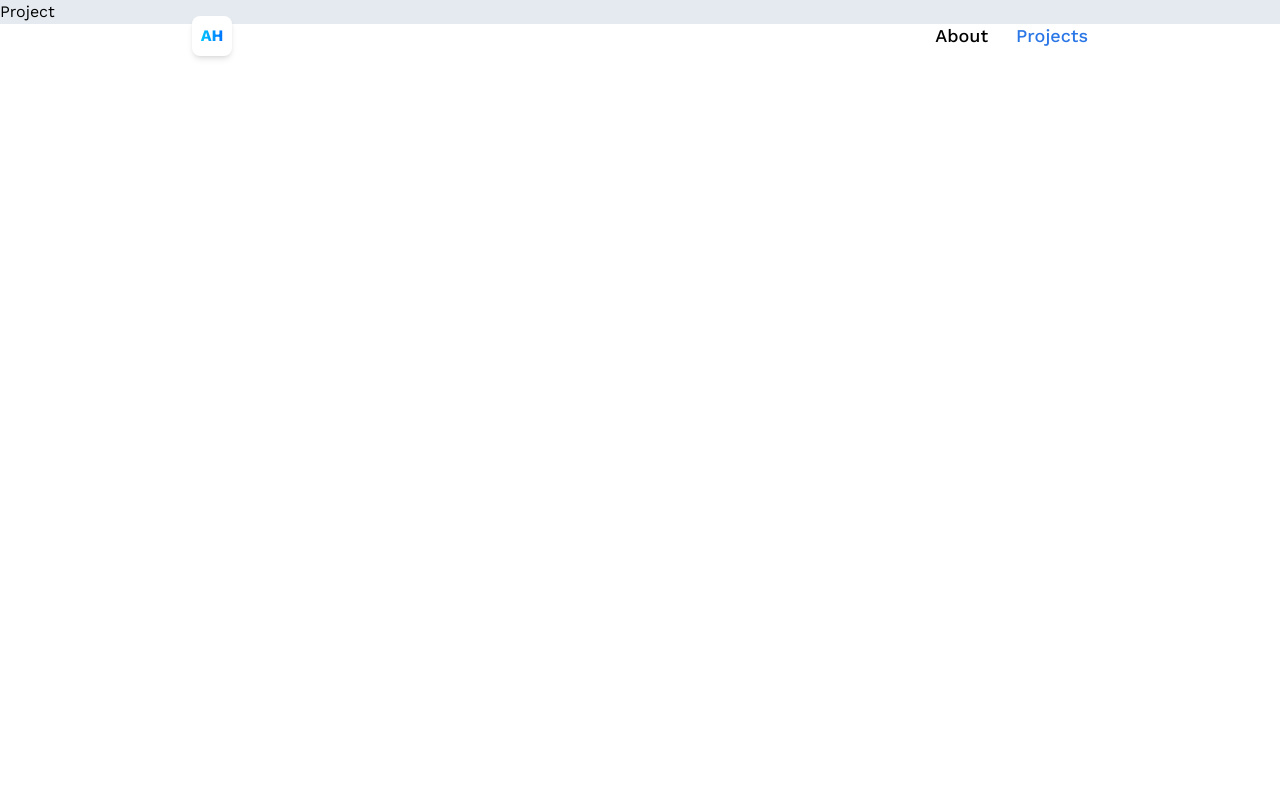
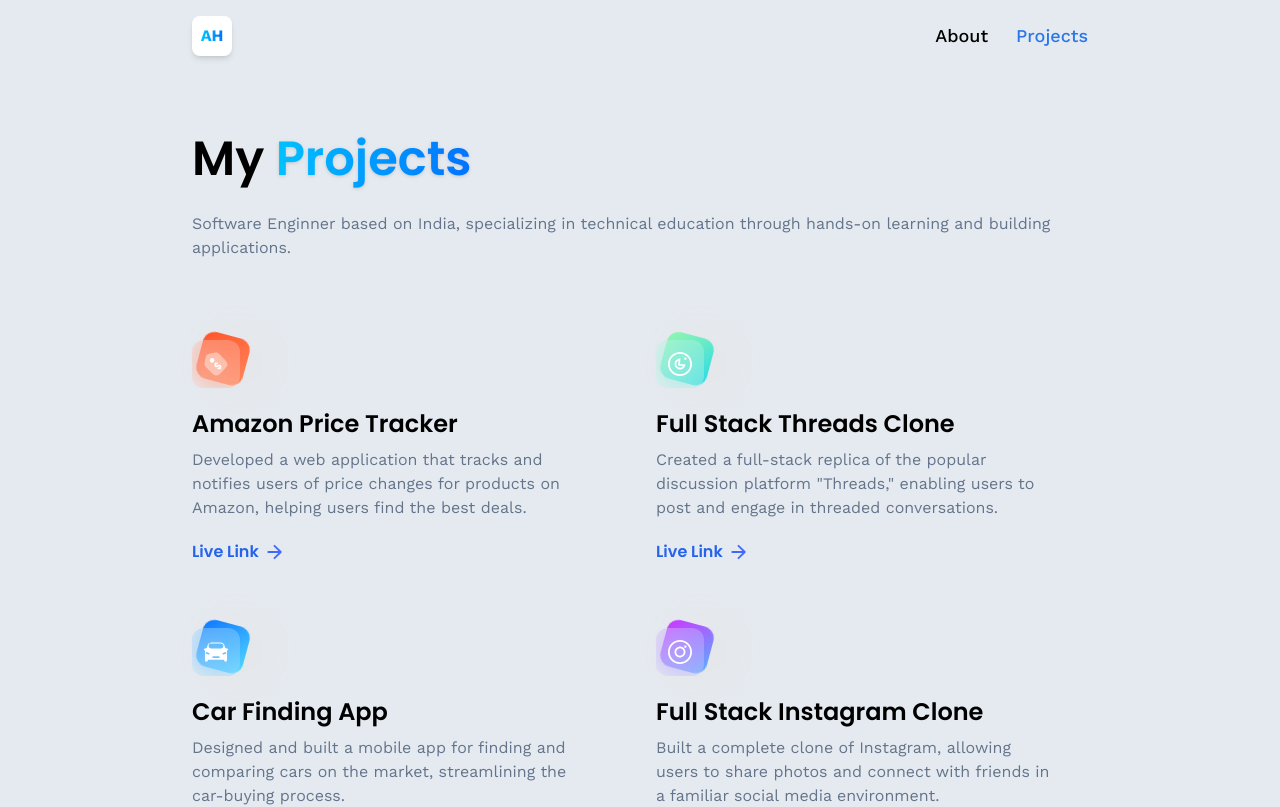
Before and after one commit to monika-shaw/3D_Portfolio, a React (Vite) app: page /projects in a window 1280 px wide. Shown: the top 807 px of the page. Built offline with nearby package versions, Linux system fonts and the light colour scheme.

Commit message:
Description : completed the project section. Developer : Monika.

```diff
--- a/src/App.jsx
+++ b/src/App.jsx
@@ -4,7 +4,7 @@
 
 const App = () => {
   return (
-    <main className=" bg-slate-300/50">
+    <main className=" bg-slate-300/50 h-full">
       <Router>
         <Navbar />
         <Routes>
--- a/src/pages/Contact.jsx
+++ b/src/pages/Contact.jsx
@@ -58,7 +58,7 @@
     }
 
     return (
-        <section className="relative flex lg:flex-row flex-col max-container">
+        <section className="relative flex lg:flex-row flex-col max-container h-[100vh]">
             {alert.show && <Alert {...alert} />}
             <div className="flex-1 min-w-[50%] flex flex-col">
                 <h1 className="head-text">Get in Touch</h1>
--- a/src/pages/Project.jsx
+++ b/src/pages/Project.jsx
@@ -1,8 +1,65 @@
+import { Link } from "react-router-dom"
+import { projects } from "../constants"
+import { arrow } from "../assets/icons"
+import CTA from "../components/CTA"
 
 const Project = () => {
-  return (
-    <div>Project</div>
-  )
+    return (
+        <section className="max-container">
+            <h1 className="head-text">My
+                <span className="blue-gradient_text font-semibold drop-shadow"> Projects</span>
+            </h1>
+            <div className="mt-5 flex flex-col gap-3 text-slate-500">
+                <p className="">Software Enginner based on India, specializing in technical
+                    education through hands-on learning and building applications.
+                </p>
+            </div>
+
+            <div className="flex flex-wrap my-20 gap-16">
+                {projects.map((project) => (
+                    <div className="lg:w-[400px] w-full" key={project.name}>
+                        <div className="block-container w-12 h-12">
+                            <div className={`btn-back rounded-xl ${project.theme}`} />
+                            <div className="btn-front rounded-xl flex justify-center items-center">
+                                <img
+                                    src={project.iconUrl}
+                                    alt={"Project Icon"}
+                                    className="w-1/2 h-1/2 object-contain"
+                                />
+                            </div>
+                        </div>
+                        <div className="mt-5 flex flex-col">
+                            <h4
+                                className="text-2xl font-poppins font-semibold">
+                                {project.name}
+                            </h4>
+                            <p
+                                className="mt-2 text-slate-500"
+                            >{project.description}</p>
+                            <div className="mt-5 flex items-center gap-2 font-poppins">
+                                <Link
+                                    to={project.link}
+                                    target="_blank"
+                                    rel="noopener noreferrer"
+                                    className="font-semibold text-blue-600"
+                                >
+                                    Live Link
+                                </Link>
+                                <img
+                                    src={arrow}
+                                    alt="arrow"
+                                    className="w-4 h-4 object-contain"
+
+                                />
+                            </div>
+                        </div>
+                    </div>
+                ))}
+            </div>
+            <hr className="border-slate-200" />
+            <CTA />
+        </section>
+    )
 }
 
 export default Project
```
